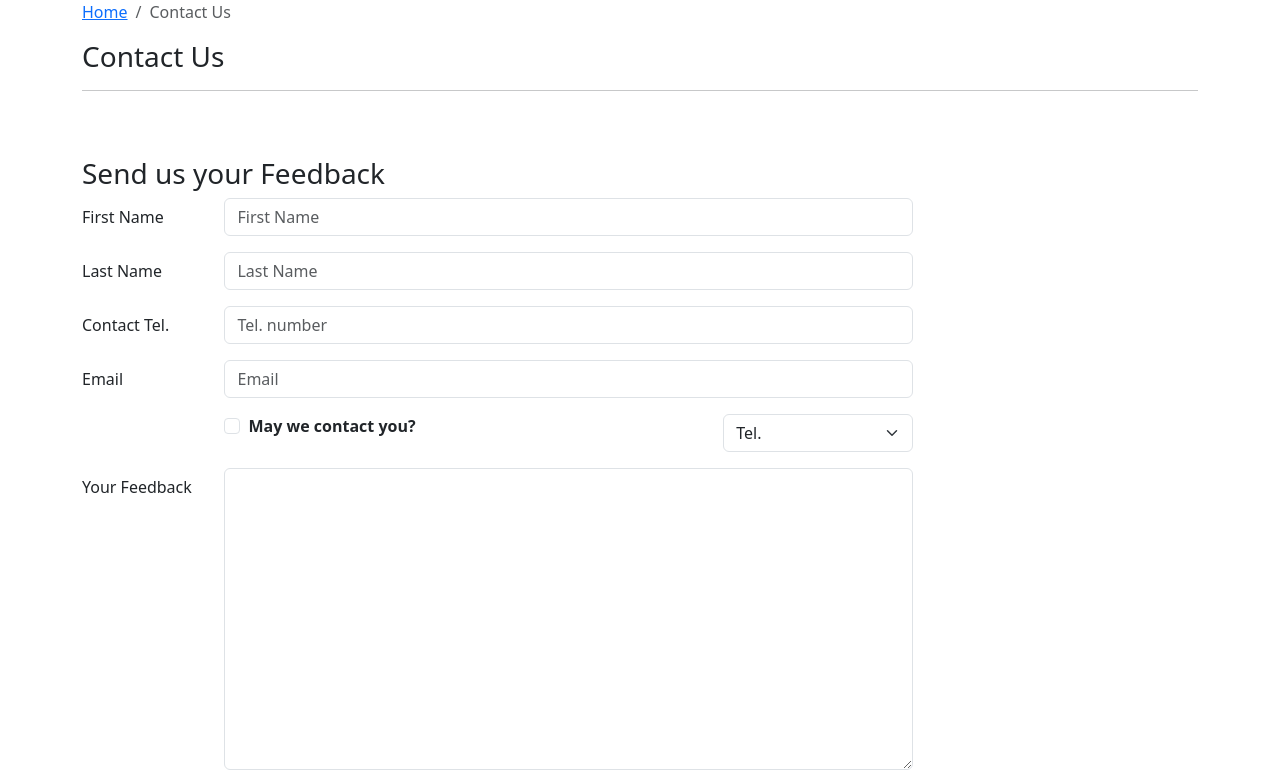
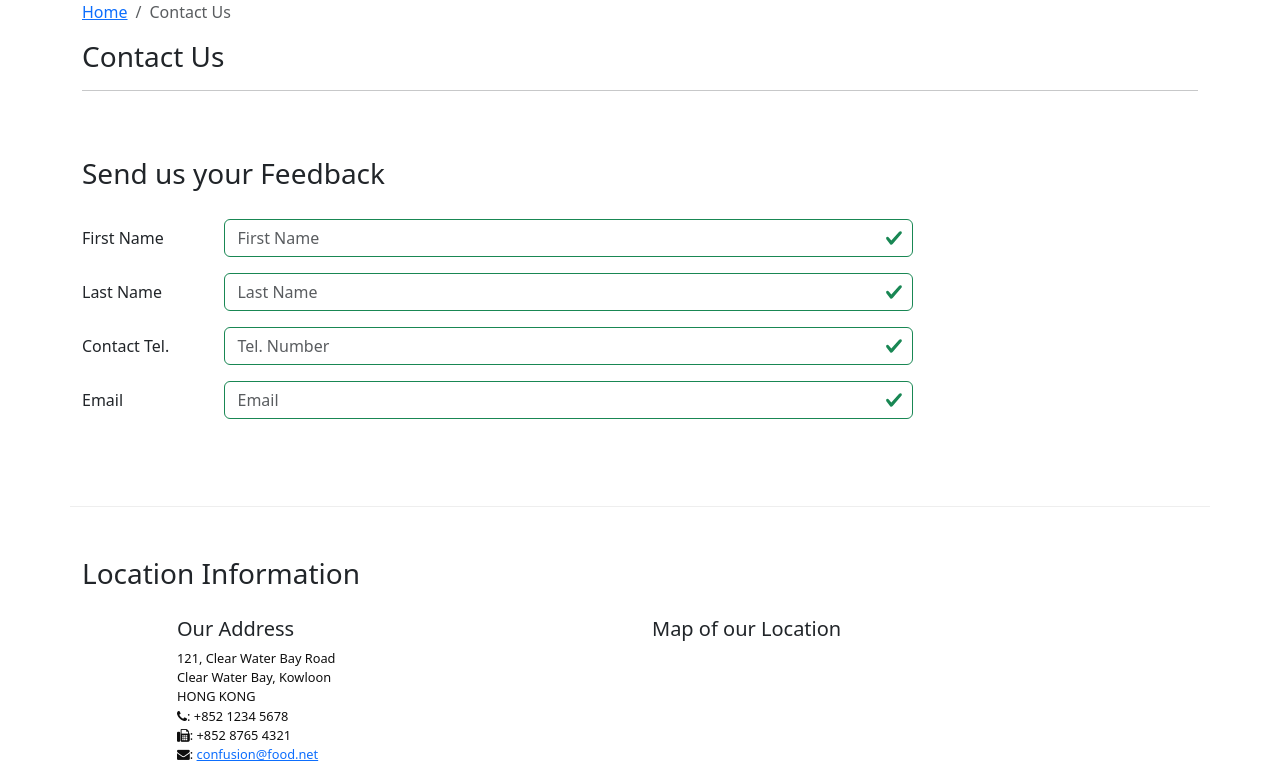
Before and after one commit to QuocZuong/fer-project, a React (Create React App) app: page /contactus in a window 1280 px wide. Shown: the top 784 px of the page. Built offline with nearby package versions, Linux system fonts and the light colour scheme.

Commit message:
Controlled Form Validation

```diff
--- a/src/components/ContactComponent.js
+++ b/src/components/ContactComponent.js
@@ -1,5 +1,5 @@
 import React, { Component } from "react";
-import { Breadcrumb, BreadcrumbItem, Button, Form, FormGroup, Label, Input, Col } from "reactstrap";
+import { Breadcrumb, BreadcrumbItem, Button, Form, FormGroup, Label, Input, Col, Row, FormFeedback } from "reactstrap";
 import { Link } from "react-router-dom";
 
 class Contact extends Component {
@@ -14,10 +14,16 @@
             agree: false,
             contactType: "Tel.",
             message: "",
+            touched: {
+                firstname: false,
+                lastname: false,
+                telnum: false,
+                email: false,
+            },
         };
-
+        this.handleSubmit = this.handleSubmit.bind(this);
         this.handleInputChange = this.handleInputChange.bind(this);
-        this.handleSubmit = this.handleSubmit.bind(this);
+        this.handleBlur = this.handleBlur.bind(this);
     }
 
     handleInputChange(event) {
@@ -36,7 +42,41 @@
         event.preventDefault();
     }
 
+    handleBlur = (field) => (evt) => {
+        this.setState({
+            touched: { ...this.state.touched, [field]: true },
+        });
+    };
+
+    validate(firstname, lastname, telnum, email) {
+        const errors = {
+            firstname: "",
+            lastname: "",
+            telnum: "",
+            email: "",
+        };
+
+        if (this.state.touched.firstname && firstname.length < 3)
+            errors.firstname = "First Name should be >= 3 characters";
+        else if (this.state.touched.firstname && firstname.length > 10)
+            errors.firstname = "First Name should be <= 10 characters";
+
+        if (this.state.touched.lastname && lastname.length < 3) errors.lastname = "Last Name should be >= 3 characters";
+        else if (this.state.touched.lastname && lastname.length > 10)
+            errors.lastname = "Last Name should be <= 10 characters";
+
+        const reg = /^\d+$/;
+        if (this.state.touched.telnum && !reg.test(telnum)) errors.telnum = "Tel. Number should contain only numbers";
+
+        if (this.state.touched.email && email.split("").filter((x) => x === "@").length !== 1)
+            errors.email = "Email should contain a @";
+
+        return errors;
+    }
+
     render() {
+        console.log("rerender");
+        const errors = this.validate(this.state.firstname, this.state.lastname, this.state.telnum, this.state.email);
         return (
             <div className="container">
                 <div className="row">
@@ -69,8 +109,12 @@
                                         name="firstname"
                                         placeholder="First Name"
                                         value={this.state.firstname}
+                                        valid={errors.firstname === ""}
+                                        invalid={errors.firstname !== ""}
+                                        onBlur={this.handleBlur("firstname")}
                                         onChange={this.handleInputChange}
                                     />
+                                    <FormFeedback>{errors.firstname}</FormFeedback>
                                 </Col>
                             </FormGroup>
                             <FormGroup row>
@@ -84,8 +128,12 @@
                                         name="lastname"
                                         placeholder="Last Name"
                                         value={this.state.lastname}
+                                        valid={errors.lastname === ""}
+                                        invalid={errors.lastname !== ""}
+                                        onBlur={this.handleBlur("lastname")}
                                         onChange={this.handleInputChange}
                                     />
+                                    <FormFeedback>{errors.lastname}</FormFeedback>
                                 </Col>
                             </FormGroup>
                             <FormGroup row>
@@ -97,10 +145,14 @@
                                         type="tel"
                                         id="telnum"
                                         name="telnum"
-                                        placeholder="Tel. number"
+                                        placeholder="Tel. Number"
                                         value={this.state.telnum}
+                                        valid={errors.telnum === ""}
+                                        invalid={errors.telnum !== ""}
+                                        onBlur={this.handleBlur("telnum")}
                                         onChange={this.handleInputChange}
                                     />
+                                    <FormFeedback>{errors.telnum}</FormFeedback>
                                 </Col>
                             </FormGroup>
                             <FormGroup row>
@@ -114,56 +166,12 @@
                                         name="email"
                                         placeholder="Email"
                                         value={this.state.email}
+                                        valid={errors.email === ""}
+                                        invalid={errors.email !== ""}
+                                        onBlur={this.handleBlur("email")}
                                         onChange={this.handleInputChange}
                                     />
-                                </Col>
-                            </FormGroup>
-                            <FormGroup row>
-                                <Col md={{ size: 6, offset: 2 }}>
-                                    <FormGroup check>
-                                        <Label check>
-                                            <Input
-                                                type="checkbox"
-                                                name="agree"
-                                                checked={this.state.agree}
-                                                onChange={this.handleInputChange}
-                                            />{" "}
-                                            <strong>May we contact you?</strong>
-                                        </Label>
-                                    </FormGroup>
-                                </Col>
-                                <Col md={{ size: 3, offset: 1 }}>
-                                    <Input
-                                        type="select"
-                                        name="contactType"
-                                        value={this.state.contactType}
-                                        onChange={this.handleInputChange}
-                                    >
-                                        <option>Tel.</option>
-                                        <option>Email</option>
-                                    </Input>
-                                </Col>
-                            </FormGroup>
-                            <FormGroup row>
-                                <Label htmlFor="message" md={2}>
-                                    Your Feedback
-                                </Label>
-                                <Col md={10}>
-                                    <Input
-                                        type="textarea"
-                                        id="message"
-                                        name="message"
-                                        rows="12"
-                                        value={this.state.message}
-                                        onChange={this.handleInputChange}
-                                    ></Input>
-                                </Col>
-                            </FormGroup>
-                            <FormGroup row>
-                                <Col md={{ size: 10, offset: 2 }}>
-                                    <Button type="submit" color="primary">
-                                        Send Feedback
-                                    </Button>
+                                    <FormFeedback>{errors.email}</FormFeedback>
                                 </Col>
                             </FormGroup>
                         </Form>
```
